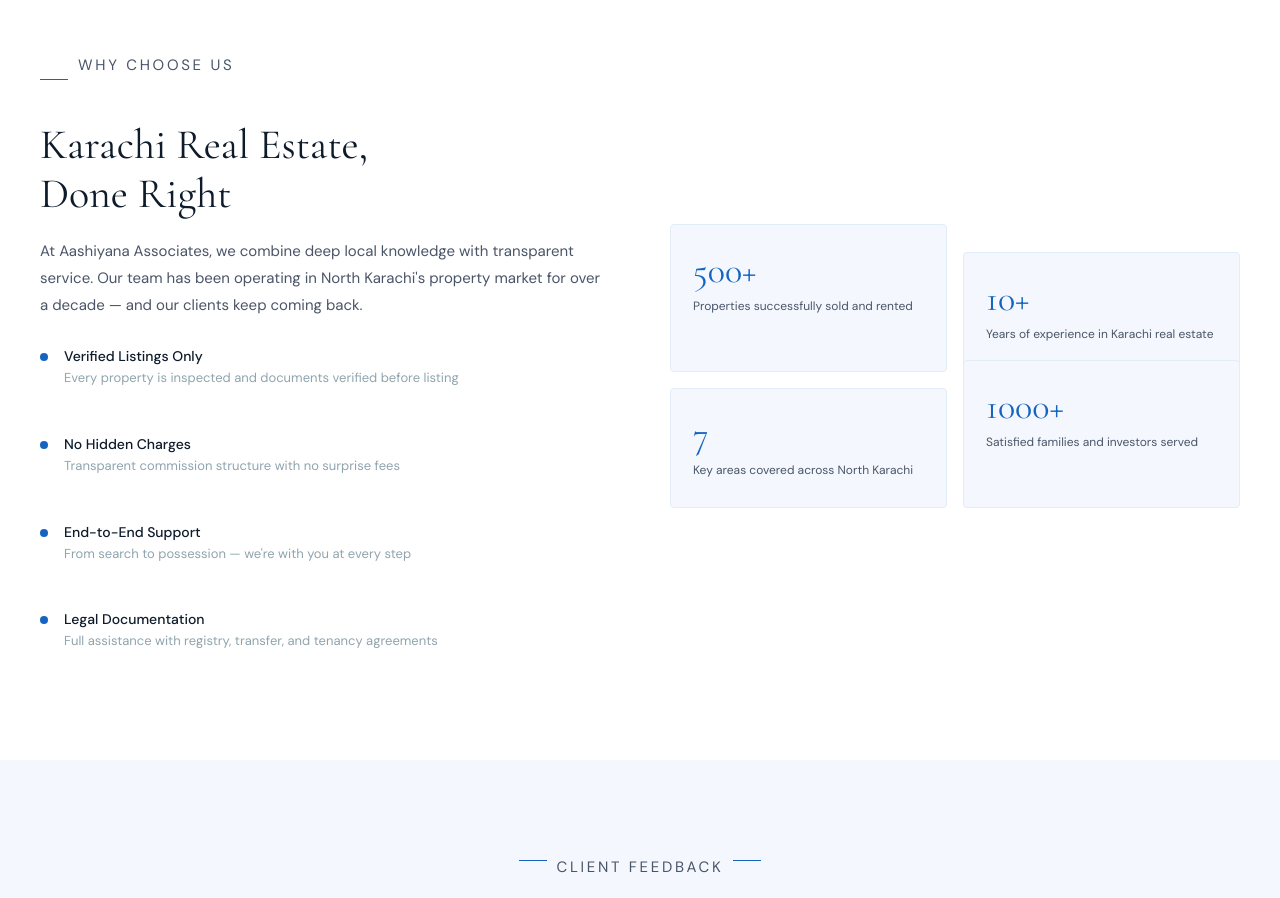
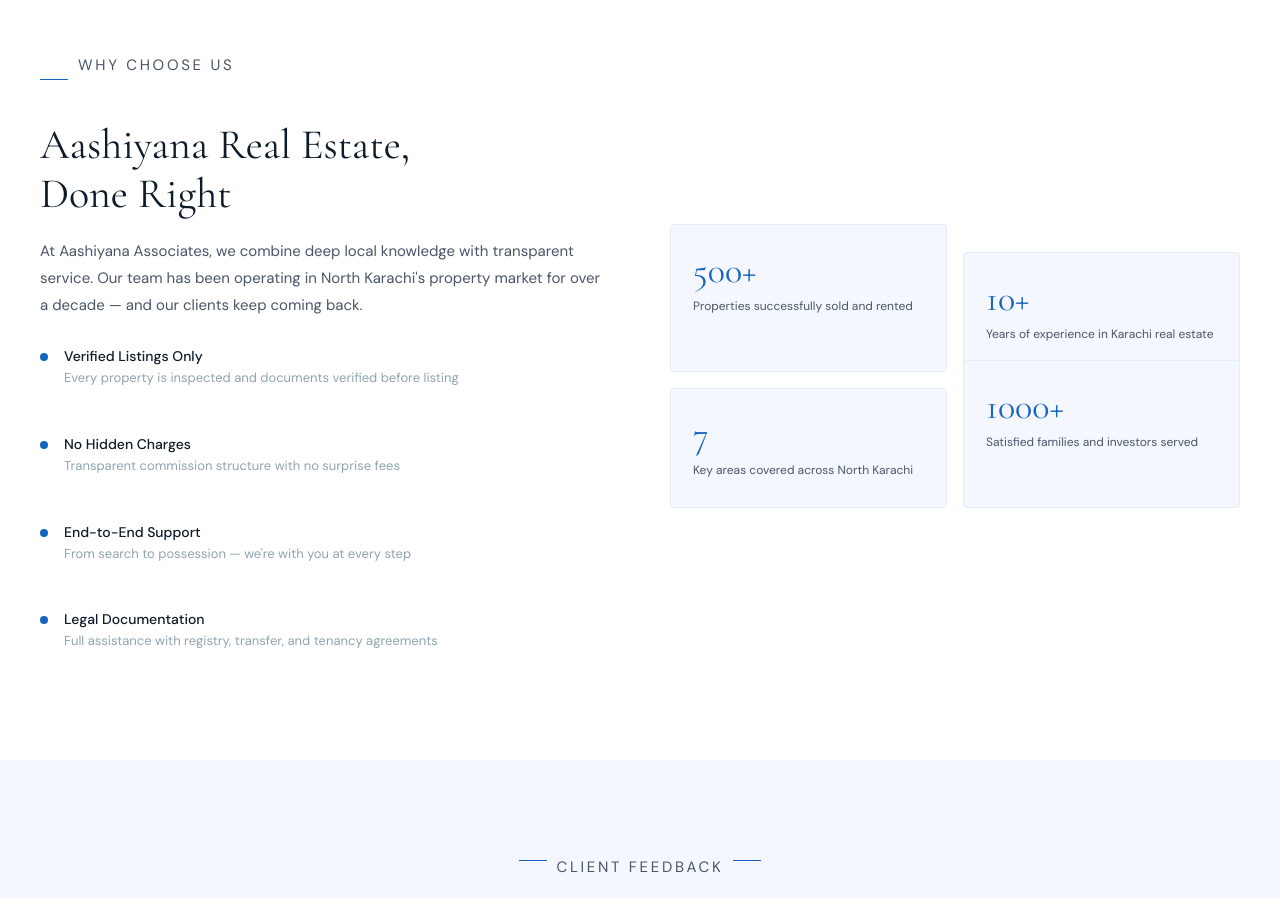
Before and after one commit to junaid-khurshid/aashiyana-website, a Next.js app: page / in a window 1280 px wide. Shown: the part 3340-4238 px from the top of the page. Built offline with nearby package versions, Linux system fonts and the light colour scheme.

Commit message:
fixed name karachi to aashiyana name

```diff
--- a/app/page.tsx
+++ b/app/page.tsx
@@ -286,7 +286,7 @@
           <div className="whyus-grid">
             <div className="whyus-left">
               <div className="section-eyebrow"><span></span><p>Why Choose Us</p></div>
-              <h2>Karachi Real Estate,<br />Done Right</h2>
+              <h2>Aashiyana Real Estate,<br />Done Right</h2>
               <p>At Aashiyana Associates, we combine deep local knowledge with transparent service. Our team has been operating in North Karachi&apos;s property market for over a decade — and our clients keep coming back.</p>
               <div className="whyus-points">
                 {[
```
